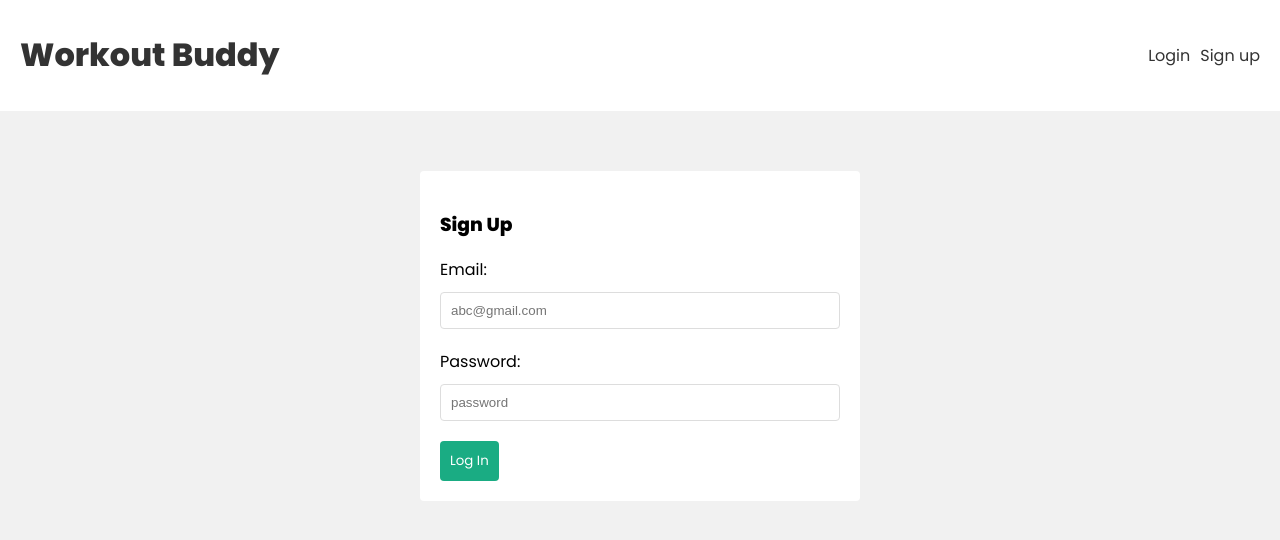
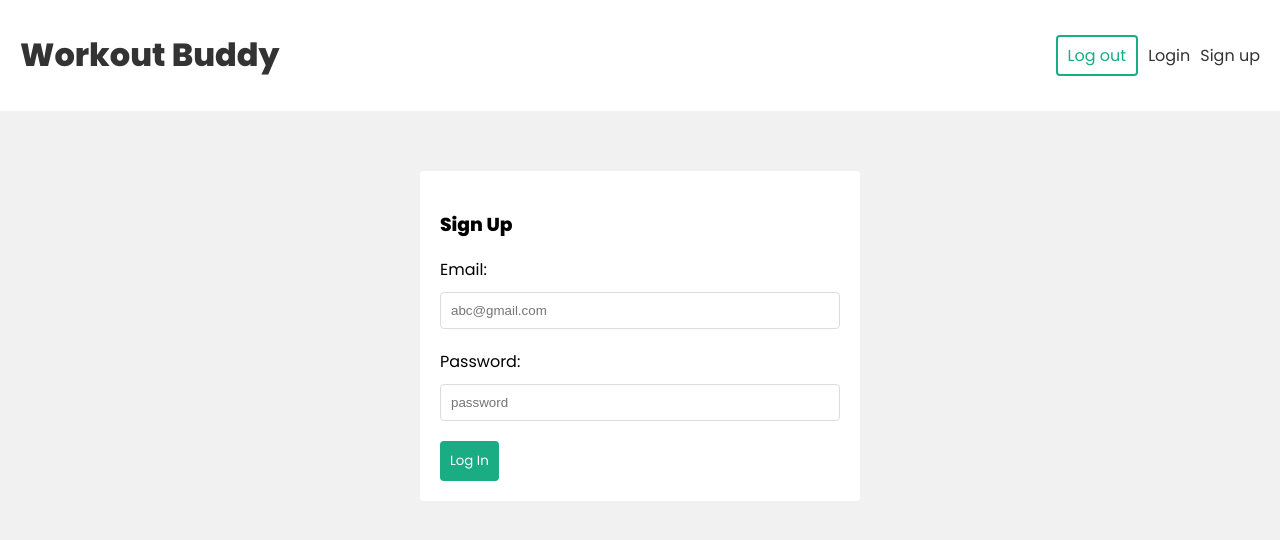
Before and after one commit to Anonymous961/Workout_Buddy, a React (Create React App) app in the folder frontend/: page /login in a window 1280 px wide. Shown: the top 540 px of the page. Built offline with nearby package versions, Linux system fonts and the light colour scheme.

Commit message:
made useLogout hook

```diff
--- a/frontend/src/components/Navbar.jsx
+++ b/frontend/src/components/Navbar.jsx
@@ -1,5 +1,10 @@
 import { Link } from "react-router-dom";
+import { useLogout } from "../hooks/useLogout";
 const Navbar = () => {
+  const { logout } = useLogout();
+  const handleClick = () => {
+    logout();
+  };
   return (
     <header>
       <div className="container">
@@ -7,6 +12,9 @@
           <h1>Workout Buddy</h1>
         </Link>
         <nav>
+          <div>
+            <button onClick={handleClick}>Log out</button>
+          </div>
           <div>
             <Link to="/login">Login</Link>
             <Link to="/signup">Sign up</Link>
--- /dev/null
+++ b/frontend/src/hooks/useLogout.js
@@ -0,0 +1,14 @@
+import { useAuthContext } from "./useAuthContext";
+
+export const useLogout = () => {
+  const { dispatch } = useAuthContext();
+  const logout = () => {
+    //remove user from storage
+    localStorage.removeItem("user");
+
+    //dispatch logout action
+    dispatch({ type: "LOGOUT" });
+  };
+
+  return { logout };
+};
--- a/frontend/src/index.css
+++ b/frontend/src/index.css
@@ -109,6 +109,17 @@
 nav a {
   margin-left: 10px;
 }
+nav button {
+  background: #fff;
+  color: var(--primary);
+  border: 2px solid var(--primary);
+  padding: 6px 10px;
+  border-radius: 4px;
+  font-family: "Poppins";
+  cursor: pointer;
+  font-size: 1em;
+}
+
 /* auth forms */
 form.signup, form.login {
   max-width: 400px;
```
